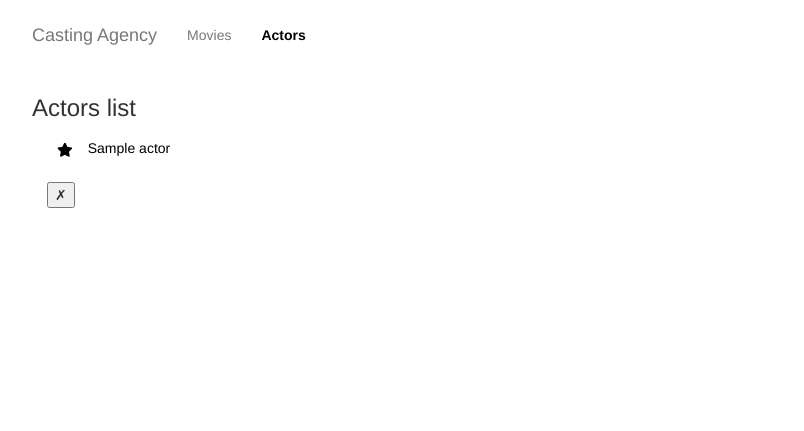
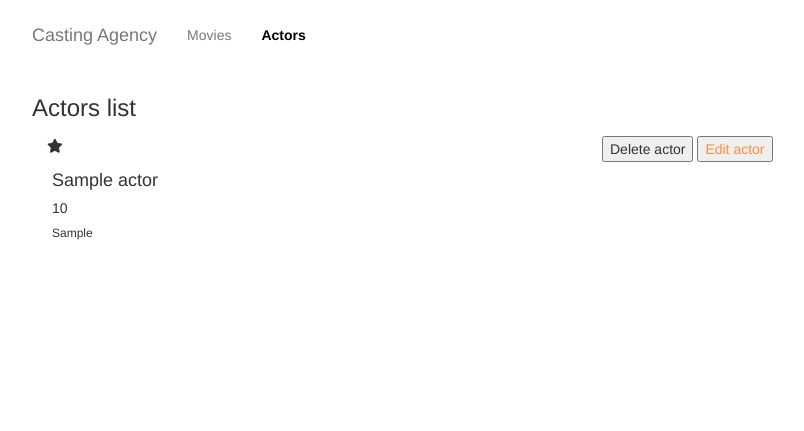
Before and after one commit to EsraaNasr92/casting-agency, a Flask app: page /actors in a window 1280 px wide. Shown: the top 431 px of the page, without its empty margins (38-842 px from the left). Run offline with Flask 2, Linux system fonts and the light colour scheme; tables that the repository leaves empty hold one stand-in row (values such as "Sample post"); some libraries are stand-ins or nearby versions.

Commit message:
edit actor

```diff
--- a/app.py
+++ b/app.py
@@ -55,6 +55,16 @@ class Actors(db.Model):
         self.age= age
         self.gender= gender
 
+    def details(self):
+        return{
+        'id':self.id,
+        'name':self.name,
+        'age':self.age,
+        'gender':self.gender
+    }
+    def update(self):
+        db.session.commit()
+
 db.create_all()
 #----------------------------------------------------------------------------#
 # Filters.
@@ -109,6 +119,20 @@ def create_movie_submission():
         flash('An error occurred. Movie ' + request.form['title'] + ' could not be listed.')
     return render_template('pages/home.html')
 
+#  Delete Movie
+#  ----------------------------------------------------------------
+
+@app.route('/movies/<movie_id>', methods=['DELETE'])
+def delete_movie(movie_id):
+	try:
+		movie = Movie.query.get(movie_id)
+		db.session.delete(movie)
+		db.session.commit()
+	except SQLAlchemyError as e:
+		flash('error occur')
+	return render_template('pages/home.html')
+
+
 
 #  Create Actors
 #  ----------------------------------------------------------------
@@ -126,29 +150,15 @@ def create_actors_submission():
         age=request.form['age'],
         gender=request.form['gender']
         )
-        #insert new venue records into the db
+
         db.session.add(New_actor)
         db.session.commit()
 
-        # on successful db insert, flash success
+
         flash('Actor ' + request.form['name'] + ' was successfully listed!')
     except SQLAlchemyError as e:
-        # TODO: on unsuccessful db insert, flash an error instead
         flash('An error occurred. Actor ' + request.form['name'] + ' could not be listed.')
     return render_template('pages/home.html')
-
-#  Delete Movie
-#  ----------------------------------------------------------------
-
-@app.route('/movies/<movie_id>', methods=['DELETE'])
-def delete_movie(movie_id):
-	try:
-		movie = Movie.query.get(movie_id)
-		db.session.delete(movie)
-		db.session.commit()
-	except SQLAlchemyError as e:
-		flash('error occur')
-	return render_template('pages/home.html')
 
 #  Delete Actor
 #  ----------------------------------------------------------------
@@ -162,6 +172,44 @@ def delete_actor(actor_id):
 	except SQLAlchemyError as e:
 		flash('error occur')
 	return render_template('pages/home.html')
+
+#  Edit Actor
+#  ----------------------------------------------------------------
+@app.route('/actors/<int:actor_id>/edit', methods=['GET'])
+def edit_actor(actor_id):
+		form = ActorsForm()
+		actor_data = Actors.query.get(actor_id)
+		if actor_data:
+			actor_details = Actors.details(actor_data)
+			form.name.data = actor_details['name']
+			form.age.data = actor_details['age']
+			form.gender.data = actor_details['gender']
+
+		return render_template('forms/edit_actor.html', form=form, actor=actor_details)
+
+@app.route('/actors/<int:actor_id>/edit', methods=['POST'])
+def edit_actor_submission(actor_id):
+
+    form = ActorsForm(request.form)
+    actor_data =Actors.query.get(actor_id)
+
+    try:
+        setattr(actor_data, 'name', request.form['name'])
+        setattr(actor_data, 'gender', request.form['gender'])
+        setattr(actor_data, 'age', request.form['age'])
+
+        Actors.update(actor_data)
+
+        # on successful db insert, flash success
+        flash('Actor ' + request.form['name'] + ' was successfully updated!')
+    except SQLAlchemyError as e:
+        # TODO: on unsuccessful db insert, flash an error instead
+        flash('An error occurred. Actor ' + request.form['name'] + ' could not be updated.')
+    return render_template('pages/home.html')
+
+
+
+
 #----------------------------------------------------------------------------#
 # Launch.
 #----------------------------------------------------------------------------#
--- a/templates/pages/actors.html
+++ b/templates/pages/actors.html
@@ -5,15 +5,15 @@
 <ul class="items">
 	{% for actor in actors %}
 	<li class="col-sm-6">
-		<a href="/actors/{{ actor.id }}">
 			<i class="fas fa-star"></i>
 			<div class="item">
-				<h5>{{ actor.name }}</h5>
+				<h4>{{ actor.name }}</h4>
+				<h5>{{ actor.age }}</h5>
+				<h6>{{ actor.gender }}</h6>
 			</div>
-		</a>
-		<button id = "delete_button" data-id = "{{actor.id}}">  &cross; </button>
-
 	</li>
+		<button id = "delete_button" data-id = "{{actor.id}}">  Delete actor </button>
+		<button><a href="{{ url_for('edit_actor', actor_id=actor.id) }}">Edit actor</a></button>
 	{% endfor %}
 </ul>
 
```
Also changed, not shown: templates/forms/edit_actor.html (added, +23 -0 lines).
